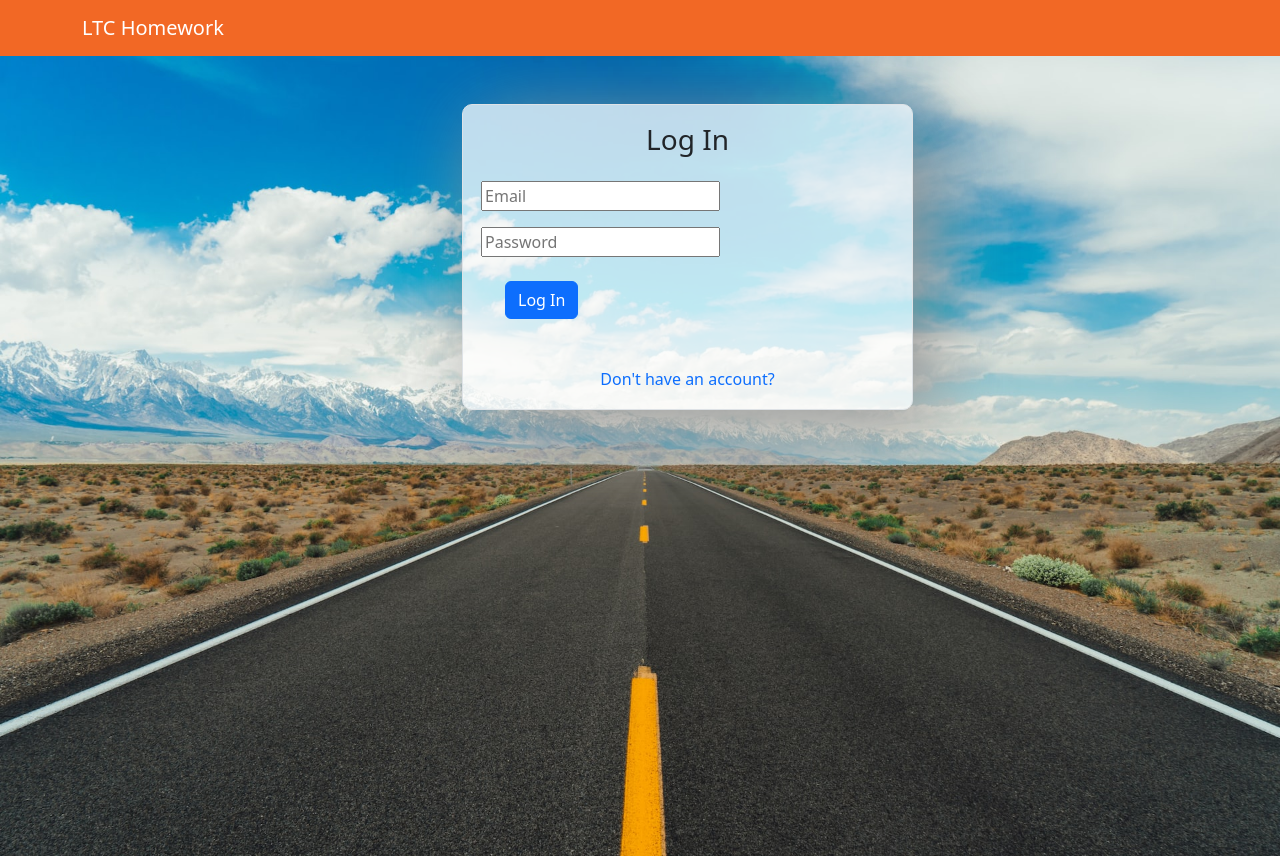
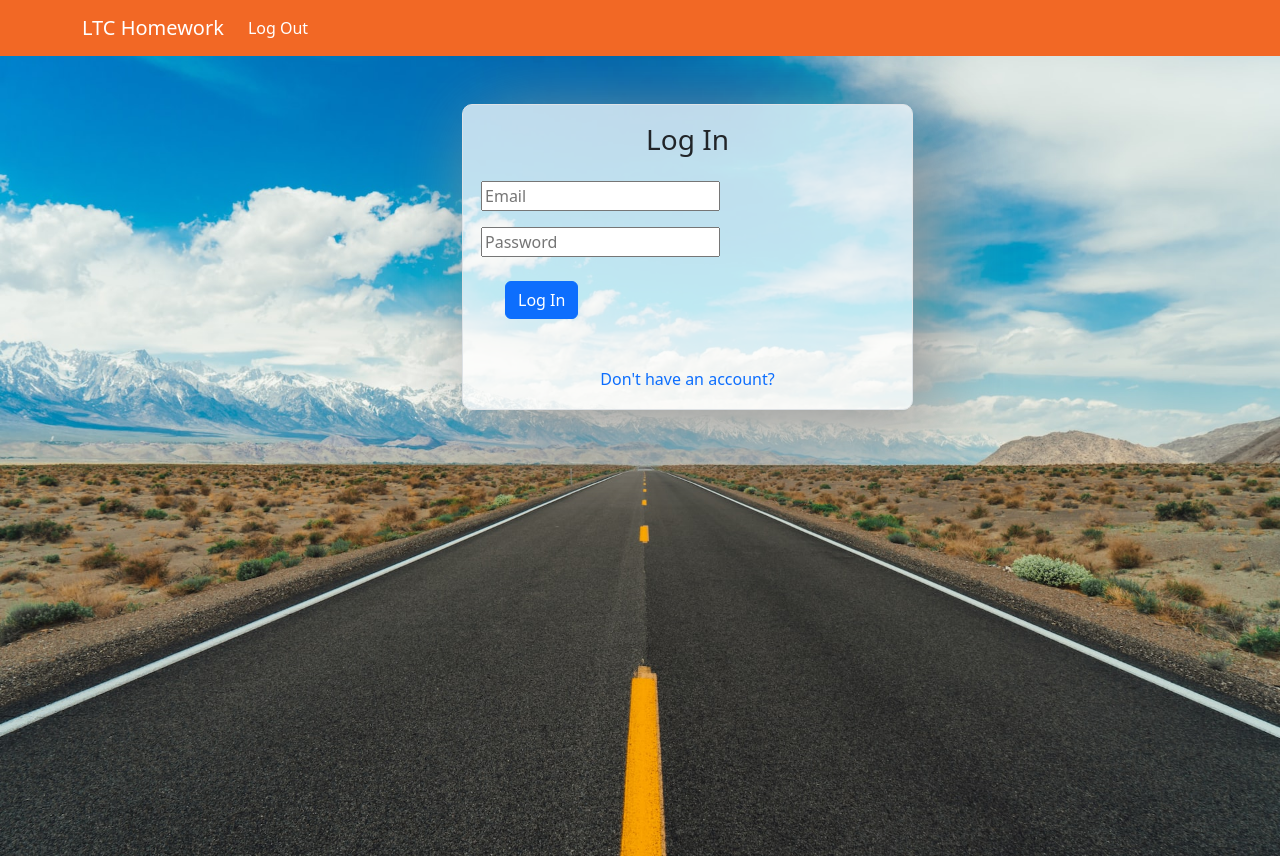
Before and after one commit to julesep3/LTC-Homework, an Angular app: page /login in a window 1280 px wide. Built offline with nearby package versions, Linux system fonts and the light colour scheme; sample sign-in values are in the browser's storage.

Commit message:
add logout button and functionality

```diff
--- a/src/app/app.component.html
+++ b/src/app/app.component.html
@@ -12,16 +12,10 @@
             In</a>
         </li>
         <li class="nav-item">
-          <a (click)="logout()" *ngIf="loggedIn" class="nav-link active" style="color: white" aria-current="page"
+          <a (click)="logout()" *ngIf="!loggedIn" class="nav-link active" style="color: white" aria-current="page"
             routerLink="">Log Out
           </a>
         </li>
-        <!-- <li class="nav-item">
-          <a class="nav-link active" style="color: white" aria-current="page" routerLink="signup">Sign Up</a>
-        </li> -->
-        <!-- <li class="nav-item">
-          <a class="nav-link active" style="color: white" aria-current="page" routerLink="employees">Employees</a>
-        </li> -->
       </ul>
     </div>
   </div>
--- a/src/app/app.component.ts
+++ b/src/app/app.component.ts
@@ -1,4 +1,5 @@
 import { Component } from '@angular/core';
+import { Router } from '@angular/router';
 import { LoginAuthService } from './services/login-auth.service';
 
 @Component({
@@ -7,11 +8,12 @@ import { LoginAuthService } from './services/login-auth.service';
   styleUrls: ['./app.component.css']
 })
 export class AppComponent {
-  constructor(private auth: LoginAuthService) { }
+  constructor(private auth: LoginAuthService, private router: Router) { }
   loggedIn = !this.auth.isLoggedIn();
   title = 'LTSHomework';
 
   logout() {
+    this.router.navigate(['']).then(()=> location.reload());
     // remove token/userInfo from localStorage
     localStorage.clear();
   }
--- a/src/app/components/login/login.component.ts
+++ b/src/app/components/login/login.component.ts
@@ -32,7 +32,8 @@ export class LoginComponent implements OnInit{
           this.loginForm.reset();
           this.auth.storeToken(res.token);
           // location.reload();
-          this.router.navigate(['mainPage']);
+          this.router.navigate(['mainPage']).then(()=> location.reload());
+
         },
         error: (err) => {
           alert(err.error.message);
--- a/src/app/guards/auth.guard.ts
+++ b/src/app/guards/auth.guard.ts
@@ -13,7 +13,7 @@ export class AuthGuard implements CanActivate {
     if(this.auth.isLoggedIn()) {
       return true;
     } else {
-      // this.router.navigate(['login']);
+      this.router.navigate(['login']);
       alert("Page not accessible until logged in.");
       return false;
     }
```
